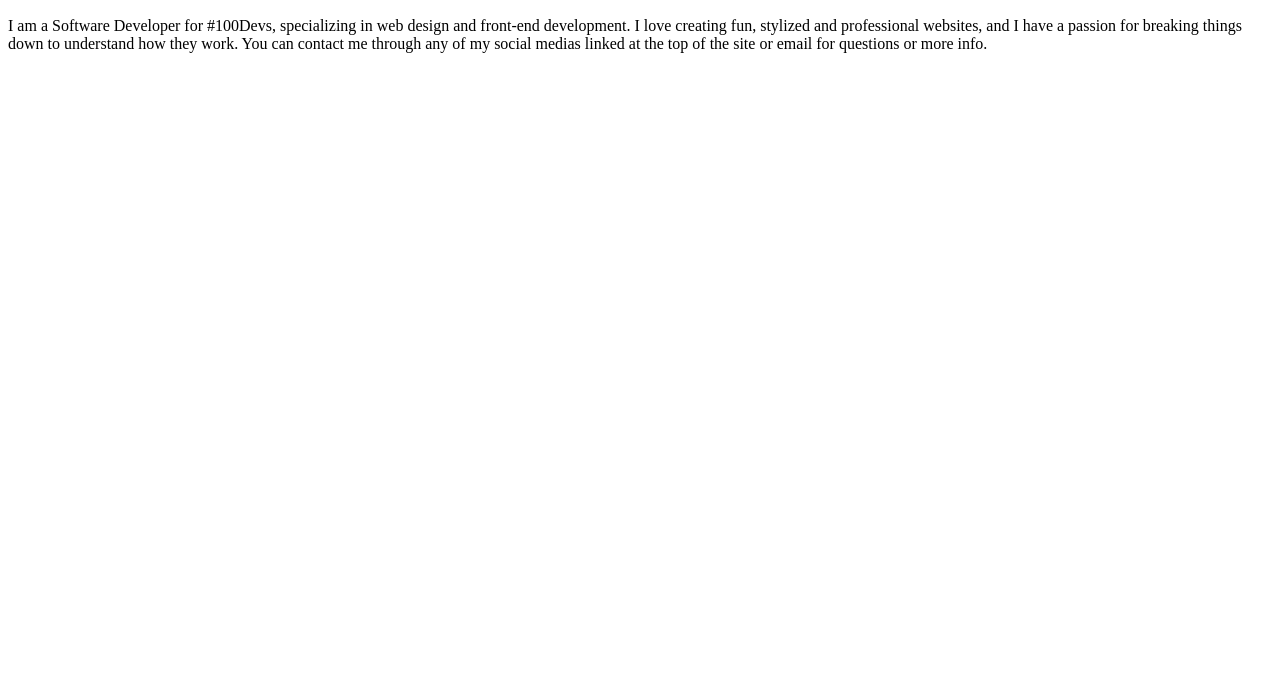
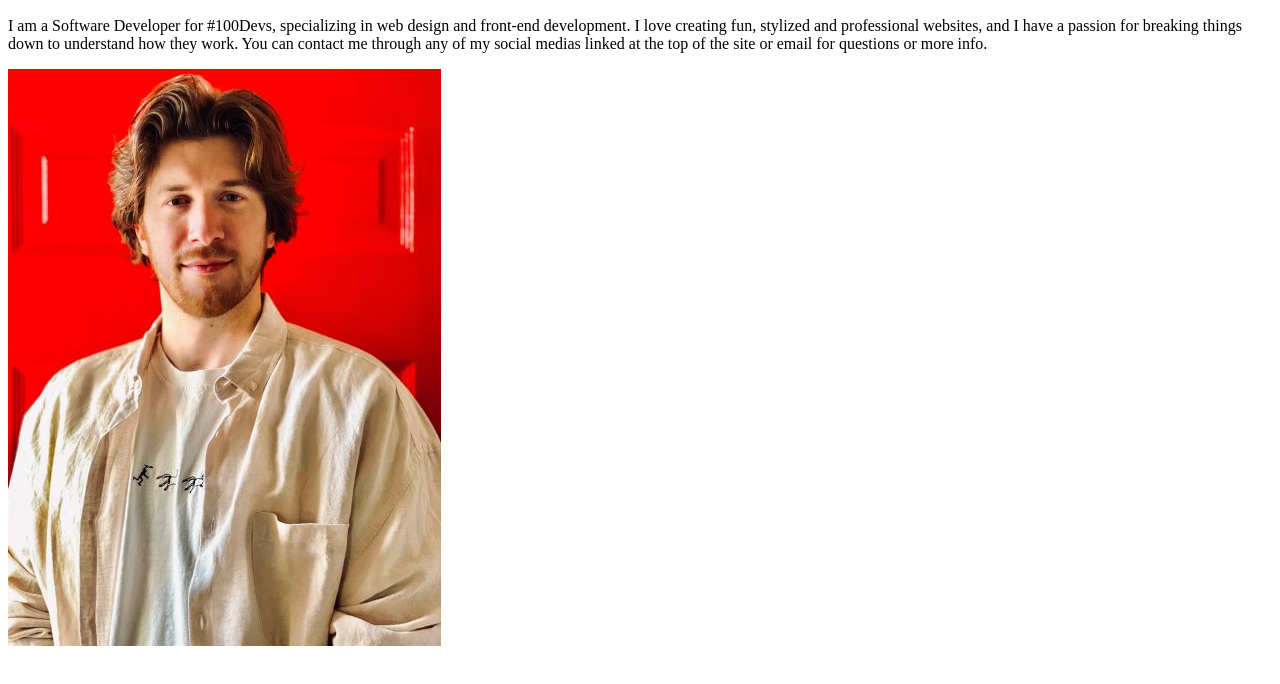
Before and after one commit to dcummings856/portfolio2.0, a plain HTML site: page src/index.html in a window 1280 px wide. Shown: the part 110-794 px from the top of the page. Drawn offline with Linux system fonts and the light colour scheme.

Commit message:
added image

```diff
--- a/index.html
+++ b/src/index.html
@@ -18,7 +18,7 @@
       linked at the top of the site or email for questions or more info.
     </p>
   </section>
-    <img>
+    <img src="/img/portfoliophoto(small).jpg">
     <section class="projects-container">
 
     </section>
```
Also changed, not shown: img/portfoliophoto(small).jpg (added), src/main.js (added), src/style.css (added).
